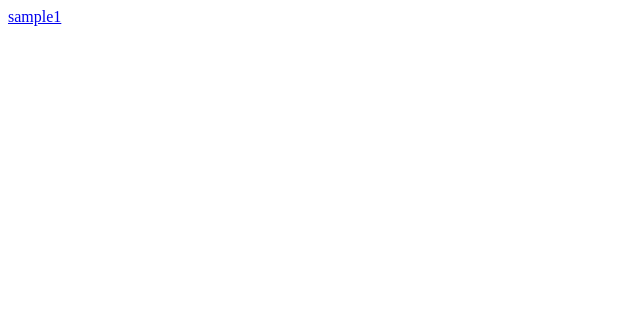
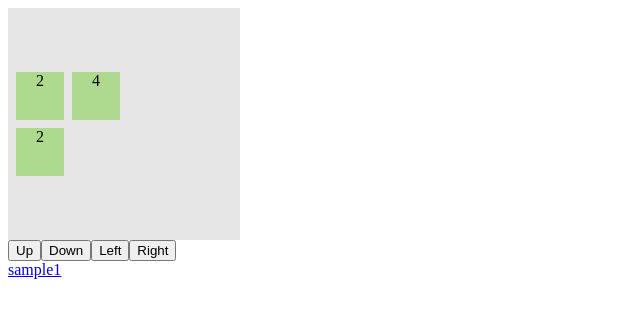
Before and after one commit to itskihaga/my2048, a React app in the folder client/: page /sample2 in a window 1280 px wide. Shown: the top 318 px of the page, without its empty margins (0-640 px from the left). Built offline with nearby package versions, Linux system fonts and the light colour scheme.

Commit message:
変えてみる

```diff
--- a/client/src/components/App.jsx
+++ b/client/src/components/App.jsx
@@ -4,6 +4,7 @@ import Playing from '@/components/playing/Playing';
 import { connect } from 'react-redux';
 import { BrowserRouter, Route, Link ,Switch } from 'react-router-dom'
 import TransitionSample from '@/components/sample/TransitionSample'
+import TransitionSample2 from '@/components/sample/TransitionSample2'
 
 class App extends React.Component {
     render() {
@@ -16,6 +17,9 @@ class App extends React.Component {
                     <Route exact path="/sample1">
                         <TransitionSample />
                     </Route>
+                    <Route exact path="/sample2">
+                        <TransitionSample2 />
+                    </Route>
                 </Switch>
                 <Link to='/sample1'>sample1</Link>
             </BrowserRouter>
--- a/client/src/components/sample/TransitionSample.jsx
+++ b/client/src/components/sample/TransitionSample.jsx
@@ -1,23 +1,18 @@
 import React from 'react';
 import { Motion,spring,presets} from 'react-motion';
-
 
 const zeroToThree = [0,1,2,3];
 
 const convertCellsArray = cells => {
-
     const getNumber = (x,y) => {
         const res = cells.find(e => e.address.x == x && e.address.y == y);
         return res || {address:{x,y},value:"None"};
     }
-
     return zeroToThree.map(x => zeroToThree.map(y => getNumber(x,y)))
-
 }
 
 class Box extends React.Component {
     render() {
-        console.log(this.props.moveIn)
         return (
             <div>
                 <div className="tt-48-box-bg">
@@ -56,16 +51,16 @@ const Cell = ({value,moveIn}) => {
 
     return (
         <Motion style={motionStyle} onRest={()=>console.log(value)}>
-            {interpolatingStyle => {
-                return (
-                    <div style={{...style,...toEm(interpolatingStyle)}} className="tt-48-cell">
-                        <div className={value.value == "None" ? "tt-48-cell-content-none" : "tt-48-cell-content"}>{value.value}</div>
-                    </div>
-                )
-            }}
+            {interpolatingStyle => <_Cell style={moveIn ? {...style,...toEm(interpolatingStyle)} : style} value={value.value} />}
         </Motion>
     )
 }
+
+const _Cell = ({style,value}) => (
+    <div style={style} className="tt-48-cell">
+        <div className={value == "None" ? "tt-48-cell-content-none" : "tt-48-cell-content"}>{value}</div>
+    </div>
+)
 
 const NUM = 3;
 
@@ -157,19 +152,12 @@ class TransitionSample extends React.Component {
     }
 
     render(){
-
         const onClick = dir => {
-            console.log("onClickBefore",this.state.cells);
             this.setState({
                 cells:moveCells(dir)(this.state.cells),
                 moveIn:true
             });
-            console.log("onClickAfter",this.state.cells);
             setTimeout(onExited,500)
-        }
-
-        const setCells = (cells,moveIn)=>{
-            this.setState({cells,moveIn});
         }
 
         const onExited = () => {
@@ -178,19 +166,25 @@ class TransitionSample extends React.Component {
                 cells:this.state.cells.map(e => e.move ? {address:e.move,value:e.value} : e),
                 moveIn:false
             });
-            console.log("onExitedAfter",this.state.cells);
         }
-
-        console.log(this.state.moveIn);
-
         return (
             <div className="sample">
-                <div>
-                    {Object.keys(DIRECTIONS).map(e => <button key={e} onClick={() => onClick(e)}>{e}</button>)}
-                </div>
+                <div>{Object.keys(DIRECTIONS).map(e => <button key={e} onClick={() => onClick(e)}>{e}</button>)}</div>
                 <Box cells={this.state.cells} moveIn={this.state.moveIn} onExited={onExited}/>
                 <div style={{height:"1em"}}/>
-                {/* <Box2 cells={this.state.cells} moveIn={this.state.moveIn} onExited={onExited}/> */}
+                <div style={{width:"10em",height:"10em",backgroundColor:"gray",position:"relative"}}>
+                    <div style={{width:0,height:0}}>
+                        <div style={{width:"1em",height:"1em",position:"relative",backgroundColor:"black"}}>
+
+                        </div>
+                    </div>
+                    <div style={{width:0,height:0}}>
+                        <div style={{width:"1em",height:"1em",top:"1em",position:"relative", backgroundColor:"black"}}>
+
+                        </div>
+                    </div>
+
+                </div>
             </div>
         )
 
--- /dev/null
+++ b/client/src/components/sample/TransitionSample2.jsx
@@ -0,0 +1,170 @@
+import React from 'react';
+import { Motion,spring,presets} from 'react-motion';
+
+class Box extends React.Component {
+    render() {
+        return (
+            <div className="box2">
+                <div className="tt-48-box-bg">
+                    {this.props.cells.map((e)=> <Cell key={e.id} value={e}/>)}
+                </div>
+            </div>
+        );
+    }
+}
+const oneCellSize = 3.5;
+
+const Cell = ({value}) => {
+
+    const toMotionStyle = num => spring(num * oneCellSize,presets.gentle);
+
+    const motionStyle = {
+        top: toMotionStyle(value.address.y),
+        left: toMotionStyle(value.address.x)
+    }
+
+    const toEm = styles => {
+        const newStyle = {};
+        for(name in styles){
+            newStyle[name] = styles[name] + "em";
+        }
+        return newStyle
+    }
+
+    return (
+        <Motion style={motionStyle} >
+            {interpolatingStyle => <_Cell style={toEm(interpolatingStyle)} value={value.value} />}
+        </Motion>
+    )
+}
+
+const _Cell = ({style,value}) => (
+    <div className="no-length">
+        <div style={style} className="tt-48-cell">
+            <div className={value == "None" ? "tt-48-cell-content-none" : "tt-48-cell-content"}>{value}</div>
+        </div>
+    </div>
+)
+
+const NUM = 3;
+
+const DIRECTIONS = {
+    Up:"Up",
+    Down:"Down",
+    Left:"Left",
+    Right:"Right"
+}
+
+const moveCells = dir => cells => {
+
+    const dirToRule = {
+        [DIRECTIONS.Up]:{
+            point:"y",
+            group:"x",
+            conv:e => e
+        },
+        [DIRECTIONS.Down]:{
+            point:"y",
+            group:"x",
+            conv:e => NUM - e
+        },
+        [DIRECTIONS.Left]:{
+            point:"x",
+            group:"y",
+            conv:e => e
+        },
+        [DIRECTIONS.Right]:{
+            point:"x",
+            group:"y",
+            conv:e => NUM - e
+        }
+    }
+
+    const rule = dirToRule[dir];
+
+    const simplify = cell => {
+        return {
+            id:cell.id,
+            group:cell.address[rule.group],
+            point:rule.conv(cell.address[rule.point]),
+            value:cell.value
+        }
+    }
+
+    const desimplify = ({group,point,value,id}) => {
+        return {
+            id,
+            address:{
+                [rule.group]:group,
+                [rule.point]:rule.conv(point)
+            },
+            value
+        }
+    };
+
+    const groups = {};
+
+    for(let _cell of cells){
+        const cell = simplify(_cell);
+        groups[cell.group] = groups[cell.group] ? [...groups[cell.group],cell] : [cell];
+    }
+
+    return Object.keys(groups).reduce((prev,cur)=>[...prev,...moveLine(groups[cur]).map(desimplify)],[])
+}
+
+const ACTIONS = {
+    DISAPPEAR:"DISAPPEAR",
+    MERGED:"MERGED"
+}
+
+const moveLine = line => {
+    line.sort((a,b) => a.point - b.point);
+    const _moveLine = (current,tag) => {
+        const shototsu = current.find(e => !(e.action == ACTIONS.DISAPPEAR) && e.point < tag.point);
+        const merge = shototsu && shototsu.value == tag.value && !(shototsu.action == ACTIONS.MERGED)
+        const assignee = {
+            point:shototsu ? merge ? shototsu.point : shototsu.point + 1 : 0
+        }
+        if(merge){
+            assignee.action = ACTIONS.DISAPPEAR
+        }
+        return current.map(e => {
+            return e.id == tag.id ? Object.assign(e,assignee) :
+            merge && shototsu.id == e.id ? Object.assign(e,{action:ACTIONS.MERGED}) : e
+        })
+    };
+    return line.reduce(_moveLine,line);
+}
+
+class TransitionSample extends React.Component {
+
+    constructor(){
+        super();
+        this.state = {
+            cells:[
+                {id:1,address:{x:0,y:2},value:2},
+                {id:2,address:{x:0,y:1},value:2},
+                {id:3,address:{x:1,y:1},value:4}
+            ]
+        }
+    }
+
+    render(){
+        const onClick = dir => () => {
+            this.setState({
+                cells:moveCells(dir)(this.state.cells)
+            });
+        }
+        return (
+            <div className="sample">
+                <Box cells={this.state.cells}/>
+                <div>{Object.keys(DIRECTIONS).map(e => <button key={e} onClick={onClick(e)}>{e}</button>)}</div>
+            </div>
+        )
+
+    }
+}
+
+
+
+export default TransitionSample;
--- a/client/src/style.scss
+++ b/client/src/style.scss
@@ -15,6 +15,10 @@ $cell-width : 3em;
         width:$waku-width * 4 + $cell-width * 4;
         height:$waku-width * 4 + $cell-width * 4;
         background-color: #e6e6e6;
+    }
+    .no-length{
+        width:0;
+        height: 0;
     }
     .box2 {
         display: inline-block;
```
